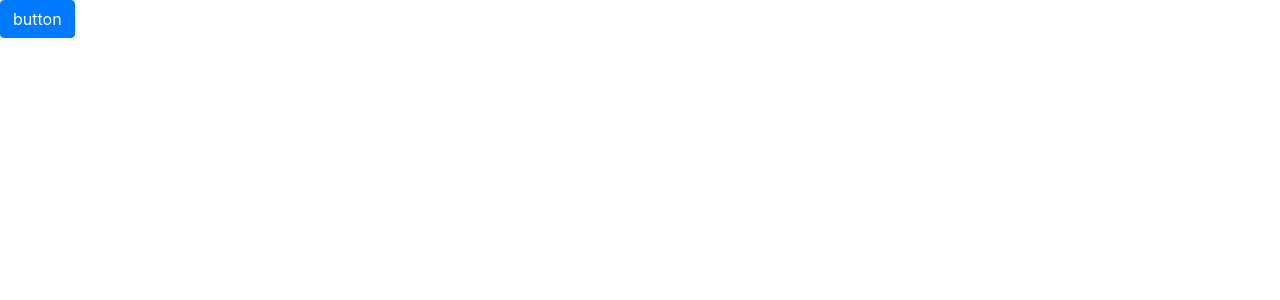
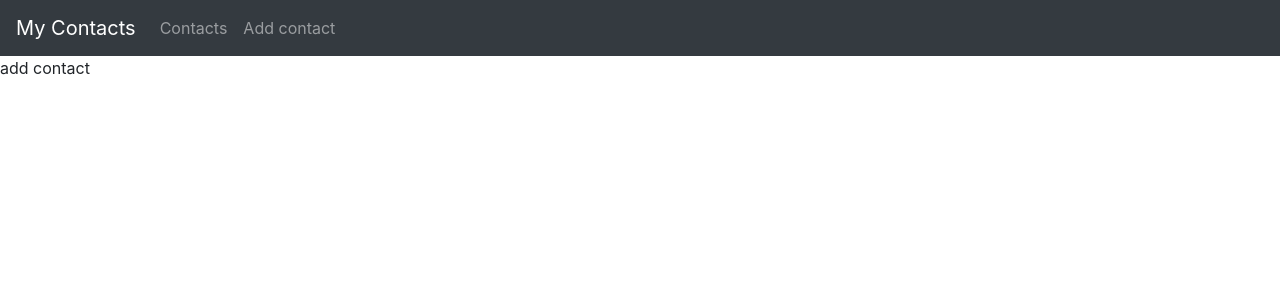
Before and after one commit to VladimirPetrovic/Contacts-App, a Vue app: page /#/add-contact in a window 1280 px wide. Shown: the top 300 px of the page. Built offline with nearby package versions, Linux system fonts and the light colour scheme.

Commit message:
added navigation

```diff
--- a/package.json
+++ b/package.json
@@ -8,7 +8,8 @@
     "lint": "vue-cli-service lint"
   },
   "dependencies": {
-    "vue": "^2.5.16"
+    "vue": "^2.5.16",
+    "vue-router": "^3.0.1"
   },
   "devDependencies": {
     "@vue/cli-plugin-babel": "^3.0.0-beta.7",
--- a/src/App.vue
+++ b/src/App.vue
@@ -1,14 +1,18 @@
 <template>
   <div id="app">
-    <button class="btn btn-primary">button</button>
+    <NavBar />
+    <router-view></router-view>
   </div>
 </template>
 
 <script>
 
+import NavBar from './components/NavBar.vue'
+
 export default {
   name: 'app',
   components: {
+    NavBar
   }
 }
 </script>
--- /dev/null
+++ b/src/components/NavBar.vue
@@ -0,0 +1,17 @@
+<template>
+  <div>
+    <nav class="navbar navbar-expand-lg navbar-dark bg-dark">
+      <router-link class="navbar-brand" to="/">My Contacts</router-link>
+        <div class="navbar-nav">
+          <router-link class="nav-item nav-link" to="contacts">Contacts</router-link>
+          <router-link class="nav-item nav-link" to="add-contact">Add contact</router-link>
+        </div>
+    </nav>
+  </div>
+</template>
+
+<script>
+  export default {
+
+  }
+</script>
--- /dev/null
+++ b/src/pages/AddContact.vue
@@ -0,0 +1,11 @@
+<template>
+  <div>
+    add contact
+  </div>
+</template>
+
+<script>
+export default {
+
+}
+</script>
--- /dev/null
+++ b/src/pages/Contacts.vue
@@ -0,0 +1,11 @@
+<template>
+  <div>
+    contacts
+  </div>
+</template>
+
+<script>
+export default {
+
+}
+</script>
```
Also changed, not shown: src/main.js (+21 -4 lines), 1 other file (tests, documents, lock files or other folders).
